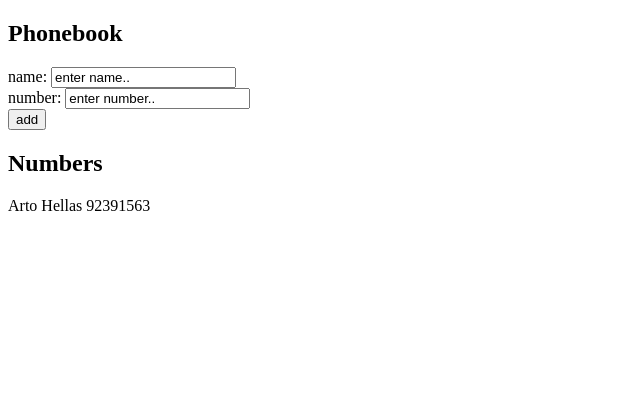
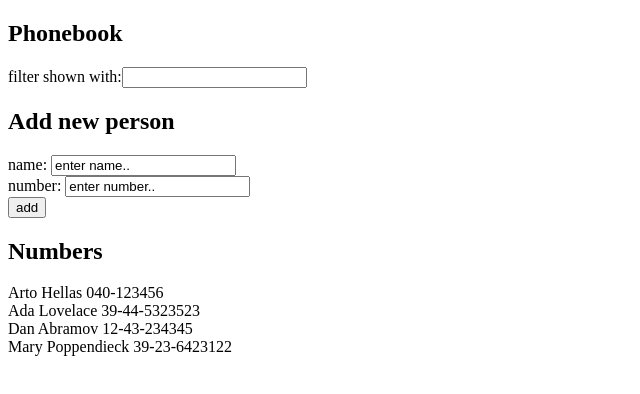
Before and after one commit to petterug/FullstackHelsinki2022, a React (Create React App) app: page / in a window 1280 px wide. Shown: the top 394 px of the page, without its empty margins (0-640 px from the left). Built offline with nearby package versions, Linux system fonts and the light colour scheme.

Commit message:
finished exercise 2.9

```diff
--- a/src/App.js
+++ b/src/App.js
@@ -1,20 +1,27 @@
 import { useState } from 'react'
 
-const People = ({ names }) => {
-  console.log(names);
+const People = ({ names, searchFilter }) => {
+
+  const peopleToShow = searchFilter ? names.filter(name => name.name.toLowerCase().includes(searchFilter.toLowerCase())) : names
+
   return (
     <div>
-      {names.map(name => <div key={name.name} > {name.name} {name.number} </div>)}
+      <h2>Numbers</h2>
+      {peopleToShow.map(name => <div key={name.name} > {name.name} {name.number} </div>)}
     </div>
   )
 }
 
 const App = () => {
   const [persons, setPersons] = useState([
-    { name: 'Arto Hellas', number: '92391563' }
+    { name: 'Arto Hellas', number: '040-123456', id: 1 },
+    { name: 'Ada Lovelace', number: '39-44-5323523', id: 2 },
+    { name: 'Dan Abramov', number: '12-43-234345', id: 3 },
+    { name: 'Mary Poppendieck', number: '39-23-6423122', id: 4 }
   ])
   const [newName, setNewName] = useState('enter name..')
   const [newNumber, setNewNumber] = useState('enter number..')
+  const [searchFilter, setSearchFilter] = useState('')
 
   const addName = (event) => {
     event.preventDefault()
@@ -38,19 +45,24 @@ const App = () => {
   }
 
   const handleNameChange = (event) => {
-
     setNewName(event.target.value)
-
   }
   const handleNumberChange = (event) => {
-
     setNewNumber(event.target.value)
-
+  }
+  const handleSearchChange = (event) => {
+    setSearchFilter(event.target.value)
   }
 
   return (
     <div>
       <h2>Phonebook</h2>
+      <div>
+        filter shown with:
+        <input value={searchFilter} onChange={handleSearchChange} />
+      </div>
+
+      <h2>Add new person</h2>
       <form onSubmit={addName}>
         <div>
           name: <input value={newName} onChange={handleNameChange} />
@@ -62,8 +74,8 @@ const App = () => {
           <button type="submit">add</button>
         </div>
       </form>
-      <h2>Numbers</h2>
-      <People names={persons} />
+
+      <People names={persons} searchFilter={searchFilter} />
     </div>
   )
 }
```
